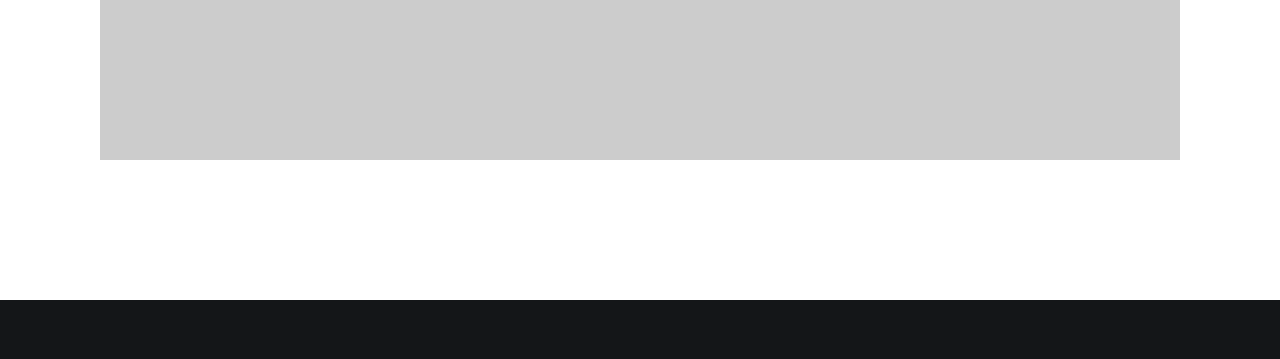
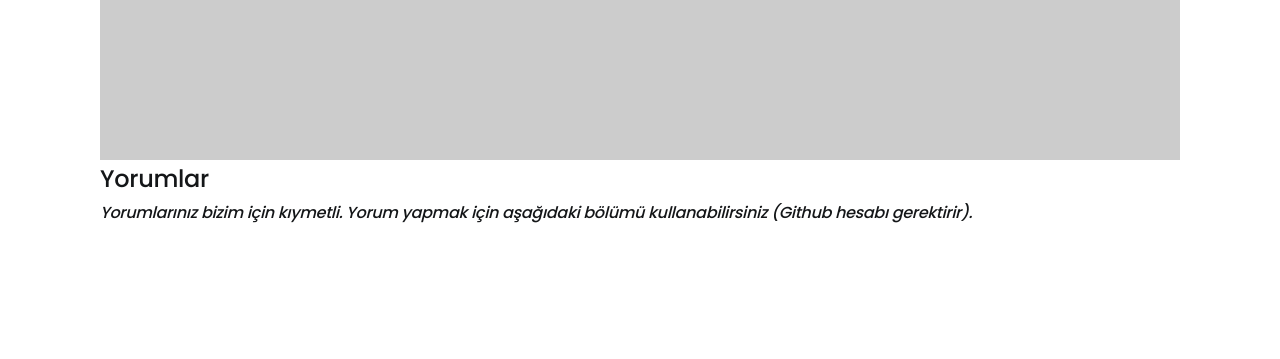
Before and after one commit to arslingua/arslingua.github.io, a plain HTML site: page yamasayfasi.html in a window 1280 px wide. Shown: the part 3286-3645 px from the top of the page. Drawn offline with nearby package versions, Linux system fonts and the light colour scheme.

Commit message:
Update yamasayfasi.html

```diff
--- a/yamasayfasi.html
+++ b/yamasayfasi.html
@@ -139,6 +139,9 @@
 					<div class="margin-top-60">
 						<img src="../assets/images/col-1.jpg" alt="">
 					</div>
+
+				<h4 class="font-weight-medium margin-0">Yorumlar</h4>
+				<h6 class="font-weight-medium margin-0"><i>Yorumlarınız bizim için kıymetli. Yorum yapmak için aşağıdaki bölümü kullanabilirsiniz (Github hesabı gerektirir).</i></h6>
 			<script src="https://utteranc.es/client.js"
                 repo="arslingua/arslingua.github.io"
                 issue-term="url"
```
Lines whose indentation alone changed are shown as unchanged.
